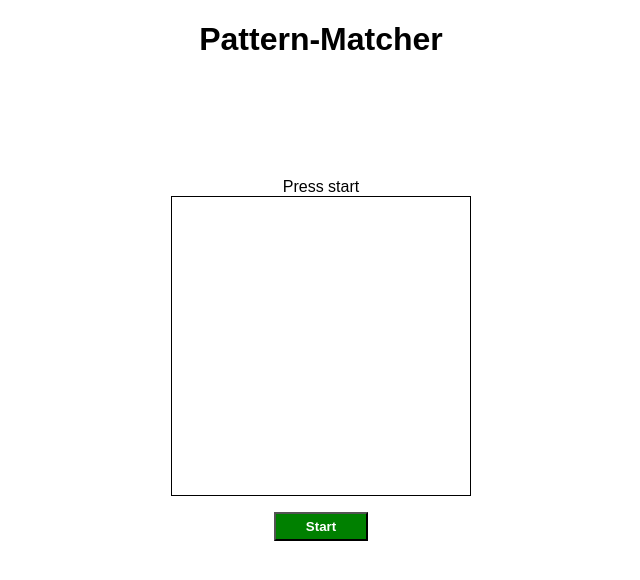
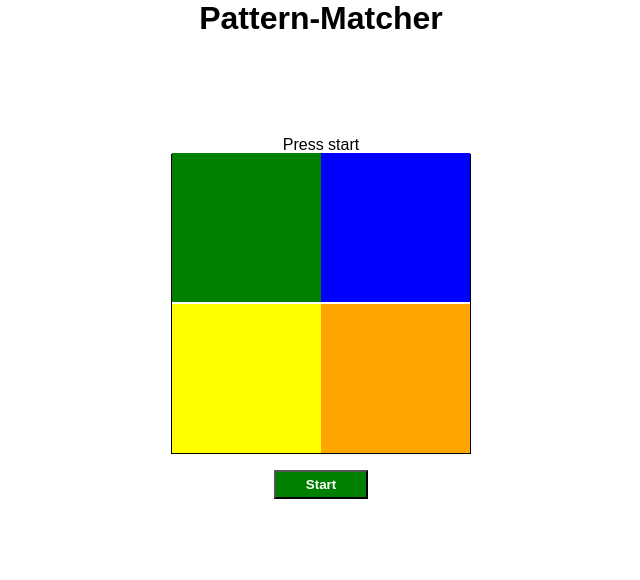
Before and after one commit to manoharys/pattern-matcher, a plain HTML site: page index.html in a window 1280 px wide. Shown: the whole page, without its empty margins (319-959 px from the left). Drawn offline with Linux system fonts and the light colour scheme.

Commit message:
created game board

```diff
--- a/index.html
+++ b/index.html
@@ -5,7 +5,7 @@
     <meta name="viewport" content="width=device-width, initial-scale=1.0">
     <title>Pattern-Matcher</title>
     <link rel="stylesheet" href="./styles.css">
-    <script src="/script.js"></script>
+    <script src="./script.js" defer></script>
 </head>
 <body>
     <h1>Pattern-Matcher</h1>
--- a/script.js
+++ b/script.js
@@ -0,0 +1,25 @@
+const message = document.querySelector(".message");
+const gameArea = document.querySelector(".gameArea");
+const button = document.querySelector("button");
+
+console.log(message);
+console.log(gameArea);
+console.log(button);
+
+window.addEventListener("load", setUp);
+const colors = ['green', 'blue', 'yellow', 'orange'];
+
+function setUp() {
+    for (let i = 0; i < colors.length; i++) {
+        let element = createElement("div");
+        element.style.backgroundColor=colors[i];
+        element.classList.add('boxes');
+        gameArea.appendChild(element);
+
+    }
+}
+
+function createElement(div) {
+    let el = document.createElement(div);
+    return el;
+}
--- a/styles.css
+++ b/styles.css
@@ -1,14 +1,18 @@
-*{
+* {
     box-sizing: border-box;
+padding: 0;
+margin:0;
 }
 
-body{
+body {
     font-family: Arial, Helvetica, sans-serif;
 }
-h1{
+
+h1 {
     text-align: center;
 }
-.container{
+
+.container {
     display: flex;
     flex-direction: column;
     height: 70vh;
@@ -16,20 +20,23 @@ h1{
     align-items: center;
 }
 
-.gameArea{
+.gameArea {
     width: 300px;
     height: 300px;
     border: 1px solid black;
 }
 
-.boxes{
-    width: 150px;
-    height: 150px;
-    border: 1px solid red;
+.boxes {
+    width: 50%;
+    height: 50%;
+    color: black;
+    text-align: center;
     display: inline-block;
+    margin-top: -2px;
+
 }
 
-button{
+button {
     padding: 5px 30px 5px 30px;
     margin-top: 1rem;
     background-color: green;
@@ -37,6 +44,6 @@ button{
     color: white;
 }
 
-button:hover{
-    color:black;
+button:hover {
+    color: black;
 }
```
